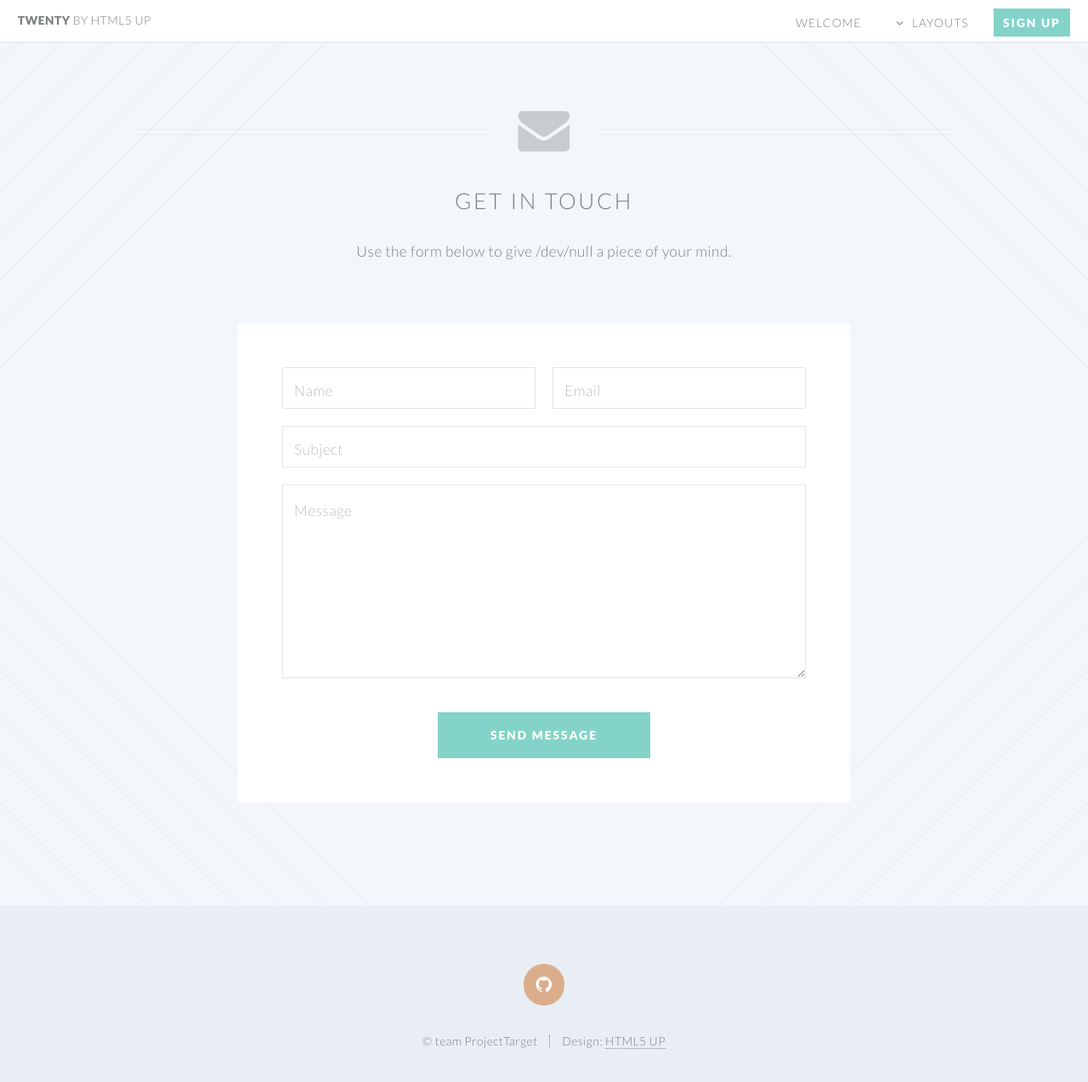
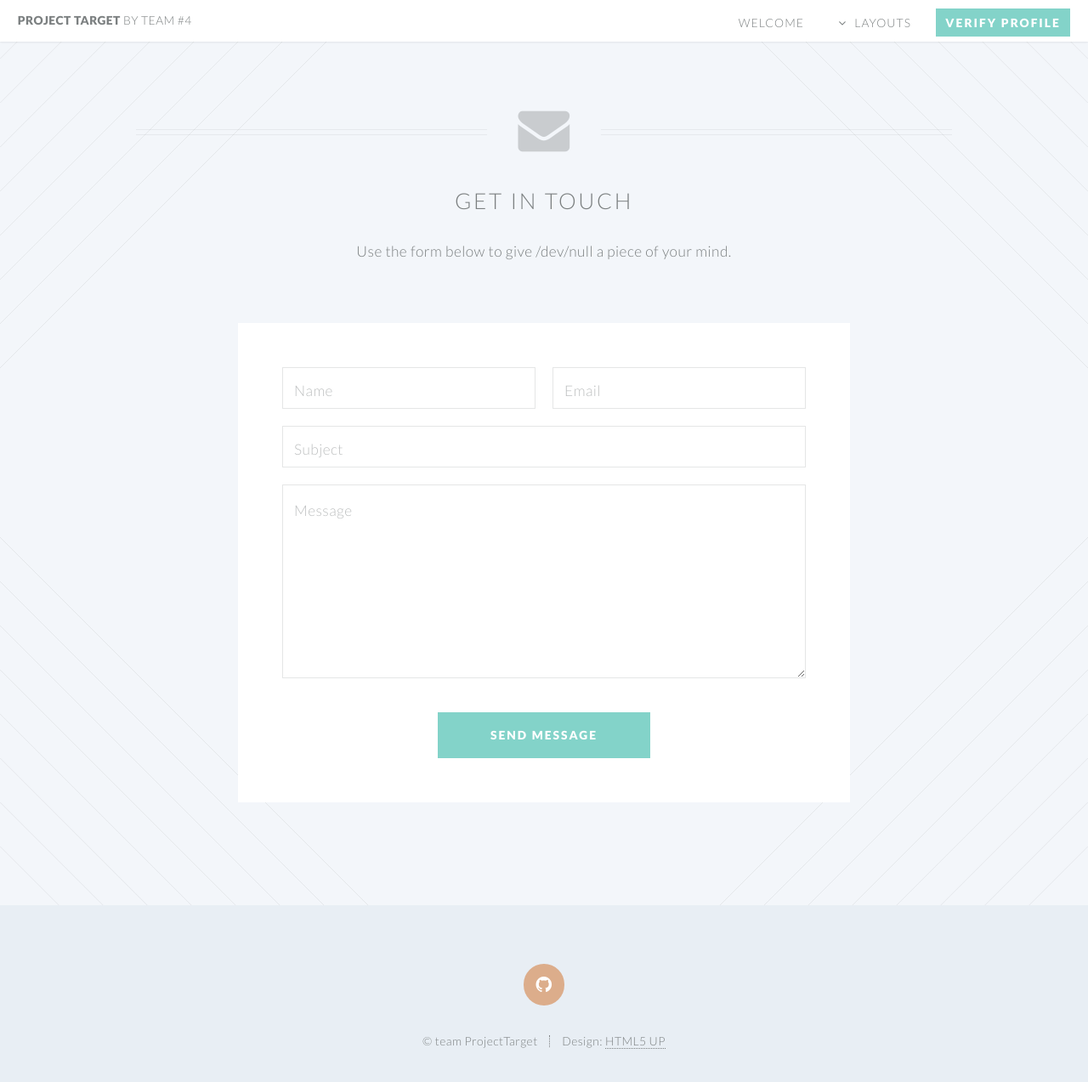
Before and after one commit to ProjectTarget/ProjectTarget.github.io, a Jekyll site: the page contact.html, which Jekyll copies as it is, in a window 1280 px wide and 1301 px high. Shown: the top 1273 px of the window at 85% size. Built offline with Jekyll 4.4.1, drawn with Linux system fonts in a browser that asks for light colours.

Commit message:
Adjust contact.html to ProjectTarget
Signed-off-by: Karel Ha <mathemage@gmail.com>

```diff
--- a/contact.html
+++ b/contact.html
@@ -6,7 +6,7 @@
 -->
 <html>
   <head>
-    <title>Contact - Twenty by HTML5 UP</title>
+    <title>Contact - Project Target by team #4</title>
     <meta http-equiv="content-type" content="text/html; charset=utf-8" />
     <meta name="description" content="" />
     <meta name="keywords" content="" />
@@ -31,7 +31,7 @@
 
     <!-- Header -->
     <header id="header">
-      <h1 id="logo"><a href="index.html">Twenty <span>by HTML5 UP</span></a></h1>
+      <h1 id="logo"><a href="/">Project Target <span>by team #4</span></a></h1>
       <nav id="nav">
         <ul>
           <li class="current"><a href="index.html">Welcome</a></li>
@@ -42,19 +42,9 @@
               <li><a href="right-sidebar.html">Right Sidebar</a></li>
               <li><a href="no-sidebar.html">No Sidebar</a></li>
               <li><a href="contact.html">Contact</a></li>
-              <li class="submenu">
-                <a href="">Submenu</a>
-                <ul>
-                  <li><a href="#">Dolore Sed</a></li>
-                  <li><a href="#">Consequat</a></li>
-                  <li><a href="#">Lorem Magna</a></li>
-                  <li><a href="#">Sed Magna</a></li>
-                  <li><a href="#">Ipsum Nisl</a></li>
-                </ul>
-              </li>
             </ul>
           </li>
-          <li><a href="#" class="button special">Sign Up</a></li>
+          <li><a href="#" class="button special">Verify Profile</a></li>
         </ul>
       </nav>
     </header>
```
